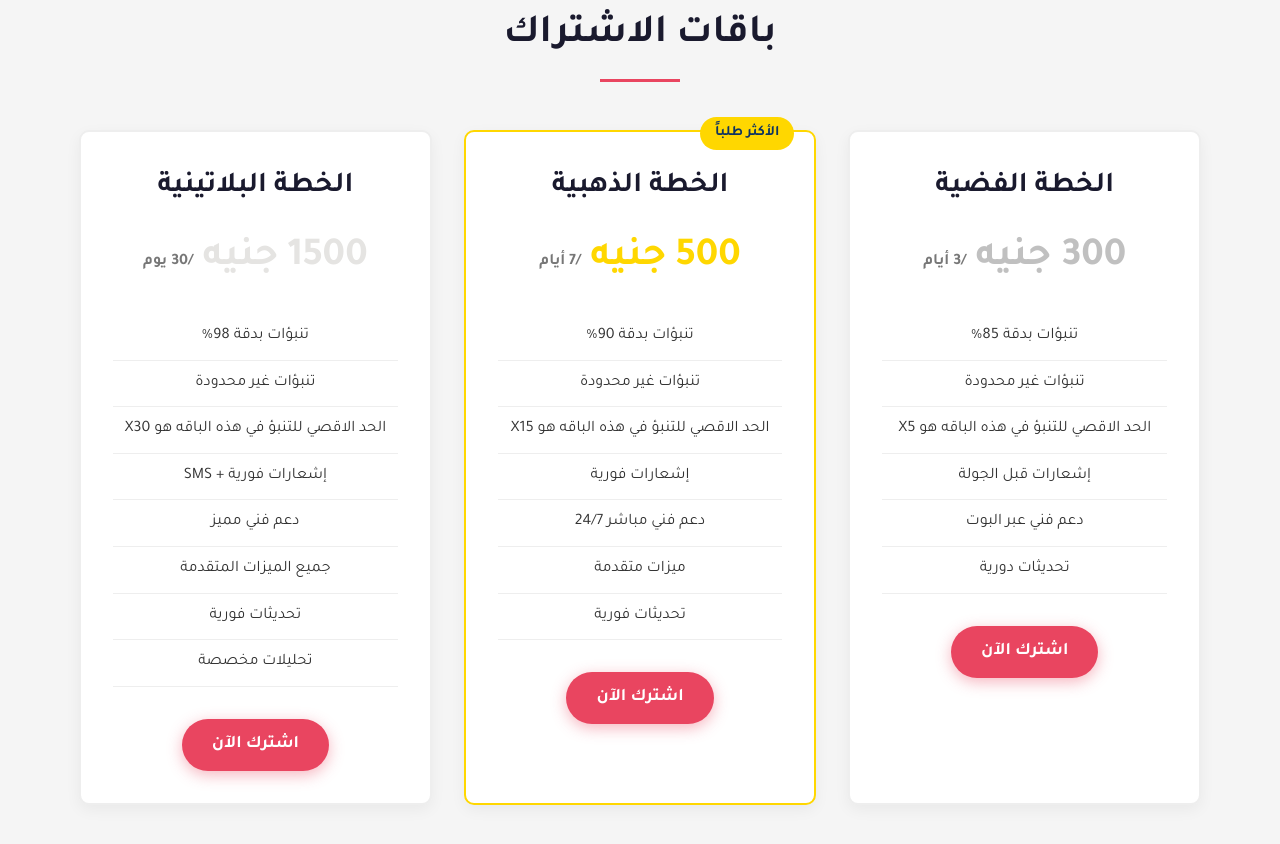
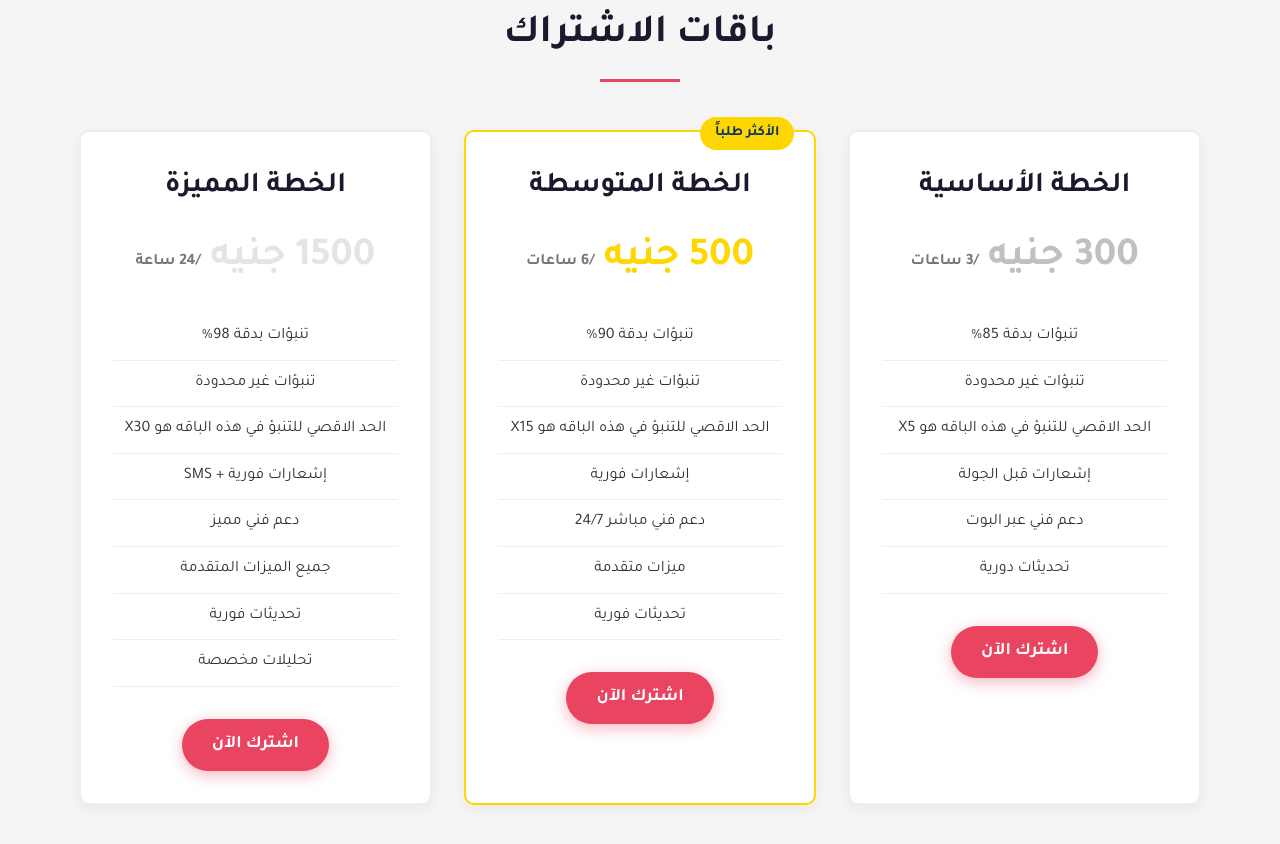
Before and after one commit to SCRIPT-ARAB/SCRIPT-ARAB, a plain HTML site: page SCRIPT-ARAB.html in a window 1280 px wide. Shown: the part 1714-2558 px from the top of the page. Drawn offline with Linux system fonts and the light colour scheme.

Commit message:
Update SCRIPT-ARAB.html

```diff
--- a/SCRIPT-ARAB.html
+++ b/SCRIPT-ARAB.html
@@ -679,8 +679,8 @@
             </div>
             <div class="pricing-grid">
                 <div class="pricing-card silver">
-                    <h3>الخطة الفضية</h3>
-                    <div class="price">300 جنيه <span>/3 أيام</span></div>
+                    <h3>الخطة الأساسية</h3>
+                    <div class="price">300 جنيه <span>/3 ساعات</span></div>
                     <ul class="pricing-features">
                         <li>تنبؤات بدقة 85%</li>
                         <li>تنبؤات غير محدودة</li>
@@ -693,8 +693,8 @@
                 </div>
                 <div class="pricing-card gold popular">
                     <div class="popular-badge">الأكثر طلباً</div>
-                    <h3>الخطة الذهبية</h3>
-                    <div class="price">500 جنيه <span>/7 أيام</span></div>
+                    <h3>الخطة المتوسطة</h3>
+                    <div class="price">500 جنيه <span>/6 ساعات</span></div>
                     <ul class="pricing-features">
                         <li>تنبؤات بدقة 90%</li>
                         <li>تنبؤات غير محدودة</li>
@@ -707,8 +707,8 @@
                     <a href="https://t.me/SCRIP_PHP_CRASH_BOT" class="btn" target="_blank">اشترك الآن</a>
                 </div>
                 <div class="pricing-card platinum">
-                    <h3>الخطة البلاتينية</h3>
-                    <div class="price">1500 جنيه <span>/30 يوم</span></div>
+                    <h3>الخطة المميزة</h3>
+                    <div class="price">1500 جنيه <span>/24 ساعة</span></div>
                     <ul class="pricing-features">
                         <li>تنبؤات بدقة 98%</li>
                         <li>تنبؤات غير محدودة</li>
```
